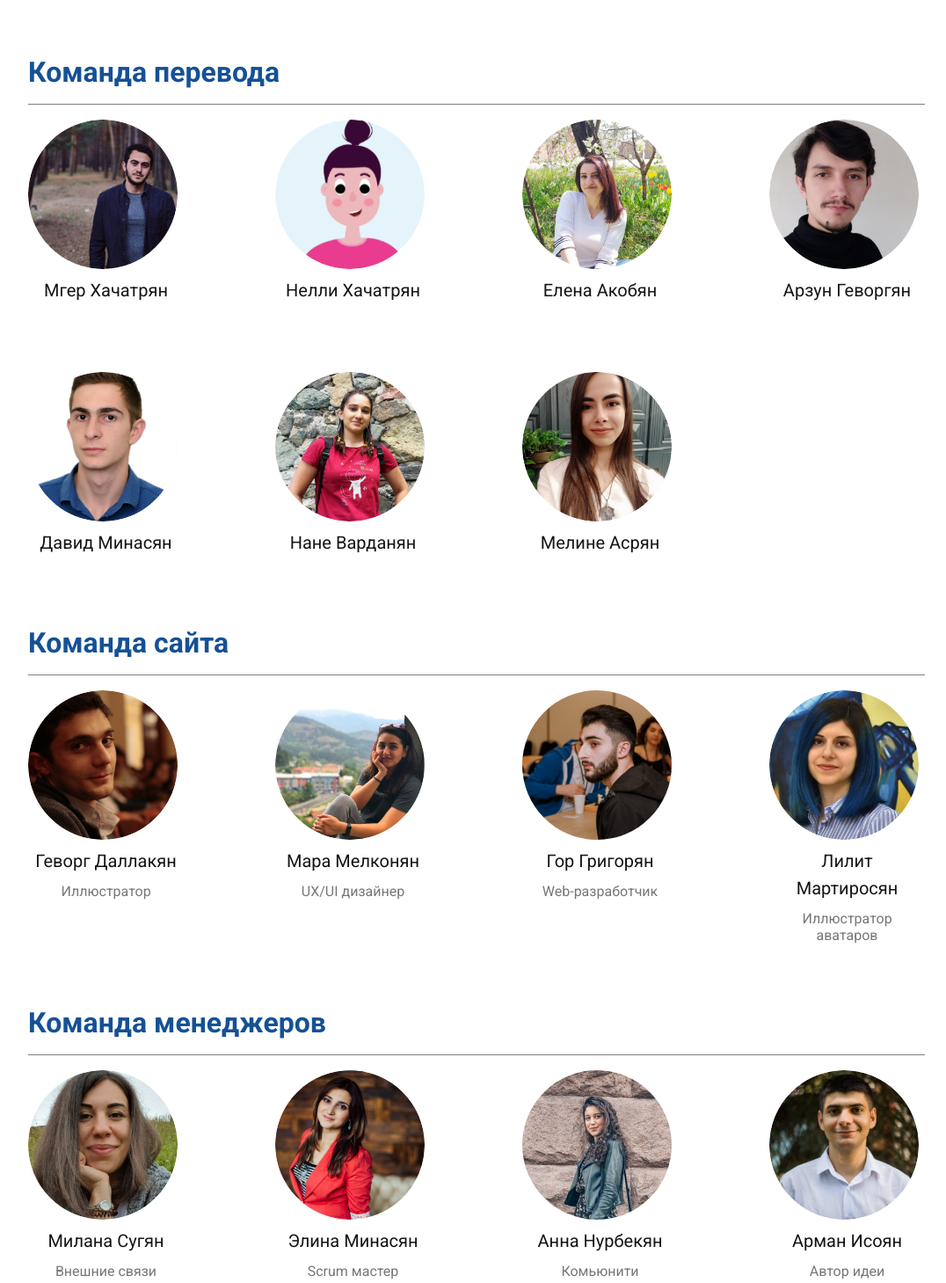
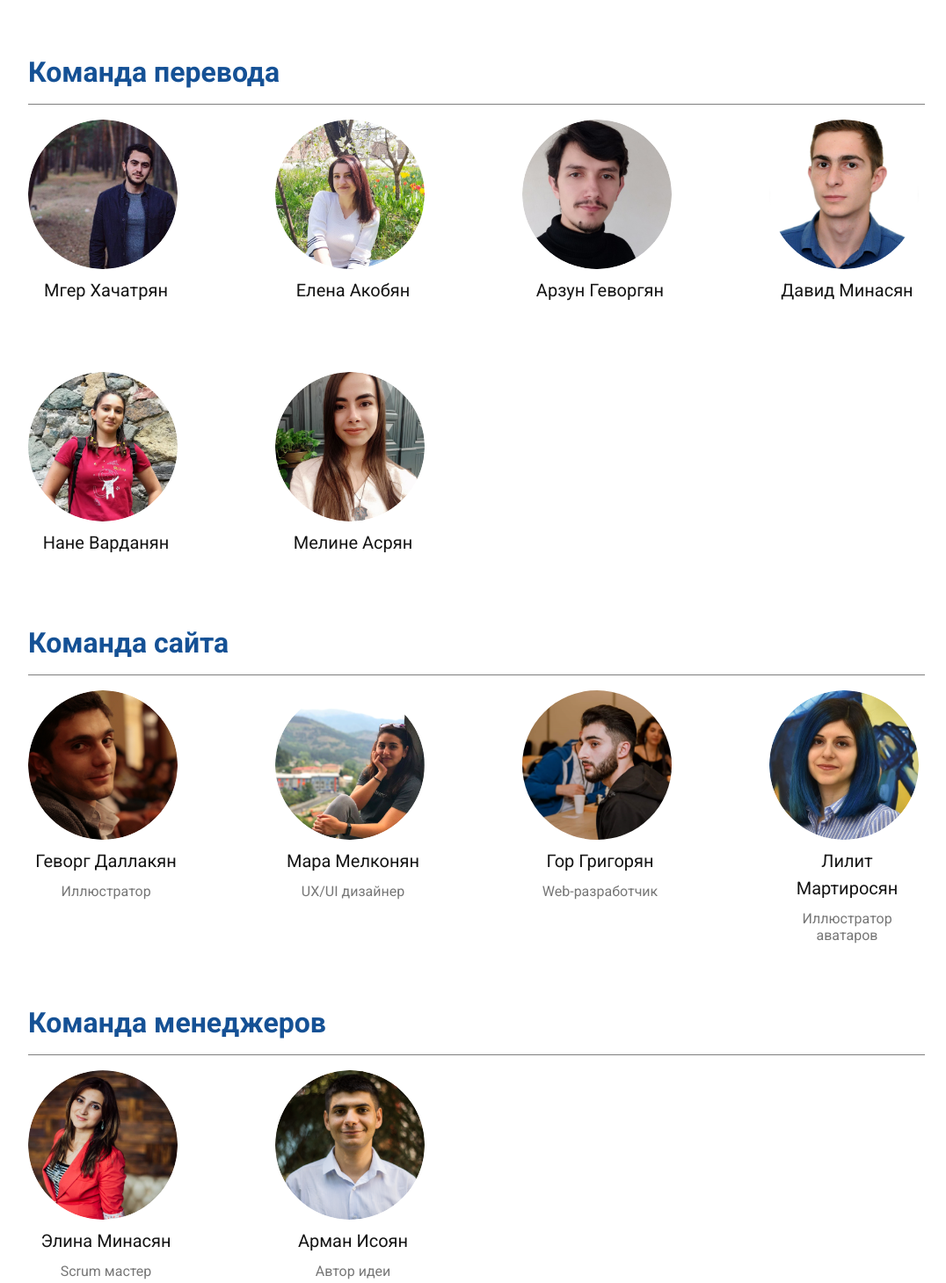
Before and after one commit to imapagan/appinv_front, a Vue app: page /team in a window 1280 px wide. Shown: the part 320-1779 px from the top of the page at 88% size, without its empty margins (98-1174 px from the left). Built offline with nearby package versions, Linux system fonts and the light colour scheme; what vue-yandex-metrika would draw is missing.

Commit message:
refactor: Team page

```diff
--- a/src/App.vue
+++ b/src/App.vue
@@ -89,21 +89,26 @@ export default {
     }
   },
 
-  data: () => ({
-    menuItems: [
+  computed: {
+    menuItems() {
+      return [
         {
-        name: "О нас",
+          name: this.$t("menuItems")[0],
           url: "/about"
         },
         {
-        name: "Команда",
+          name: this.$t("menuItems")[1],
           url: "/team"
         },
         {
-        name: "Обучение",
+          name: this.$t("menuItems")[2],
           url: "/education"
         }
-    ],
+      ];
+    }
+  },
+
+  data: () => ({
     drawer: false,
     fab: false
   }),
--- a/src/views/Team.vue
+++ b/src/views/Team.vue
@@ -32,10 +32,6 @@ export default {
       {
         image: require("@/assets/img/team-1.png"),
         name: "Мгер Хачатрян"
-      },
-      {
-        image: require("@/assets/img/team-girl.png"),
-        name: "Нелли Хачатрян"
       },
       {
         image: require("@/assets/img/team-3.png"),
@@ -81,21 +77,21 @@ export default {
       }
     ],
     teamManagers: [
-      {
-        image: require("@/assets/img/team-13.png"),
-        name: "Милана Сугян",
-        role: "Внешние связи"
-      },
+      // {
+      //   image: require("@/assets/img/team-13.png"),
+      //   name: "Милана Сугян",
+      //   role: "Внешние связи"
+      // },
       {
         image: require("@/assets/img/team-14.png"),
         name: "Элина Минасян",
         role: "Scrum мастер"
       },
-      {
-        image: require("@/assets/img/team-15.jpg"),
-        name: "Анна Нурбекян",
-        role: "Комьюнити менеджер"
-      },
+      // {
+      //   image: require("@/assets/img/team-15.jpg"),
+      //   name: "Анна Нурбекян",
+      //   role: "Комьюнити менеджер"
+      // },
       {
         image: require("@/assets/img/team-16.png"),
         name: "Арман Исоян",
```
Also changed, not shown: src/plugins/i18n.js. Lines whose indentation alone changed are shown as unchanged.
